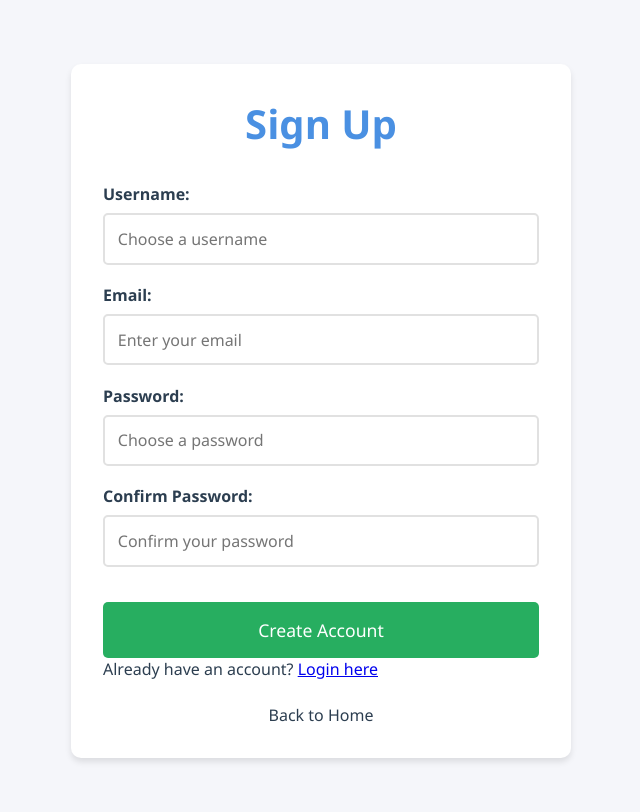
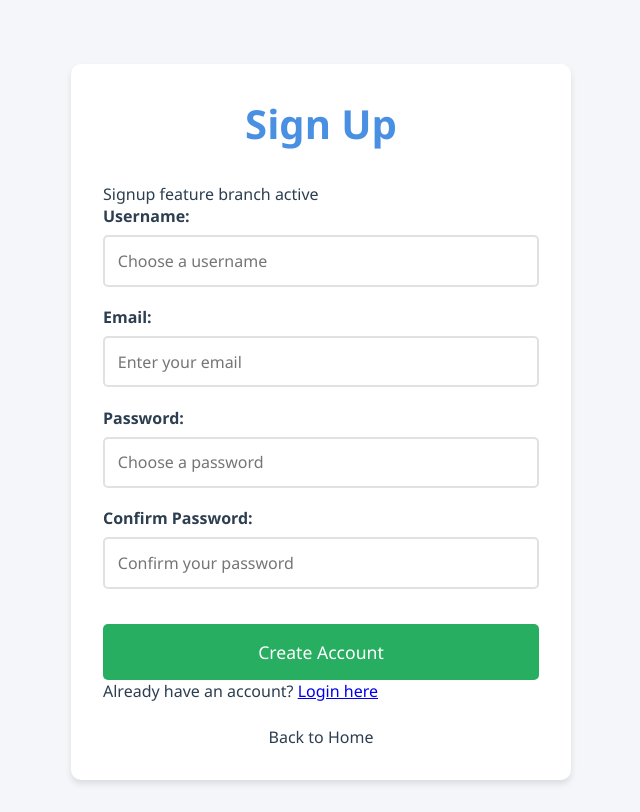
Before and after one commit to onkar69483/DevOpsLab3, a Flask app: page /signup in a window 1280 px wide. Shown: the whole page, without its empty margins (319-959 px from the left). Before the commit the page ends 762 px from the top, so only its background shows below. Run offline with Flask 2, Linux system fonts and the light colour scheme.

Commit message:
Add paragraph tag for signup

```diff
--- a/ESE/Task2/templates/signup.html
+++ b/ESE/Task2/templates/signup.html
@@ -5,6 +5,7 @@
 {% block content %}
 <div class="container">
     <h1>Sign Up</h1>
+    <p>Signup feature branch active</p>
     <form method="POST" action="{{ url_for('signup') }}">
         <div class="form-group">
             <label>Username:</label>
```
